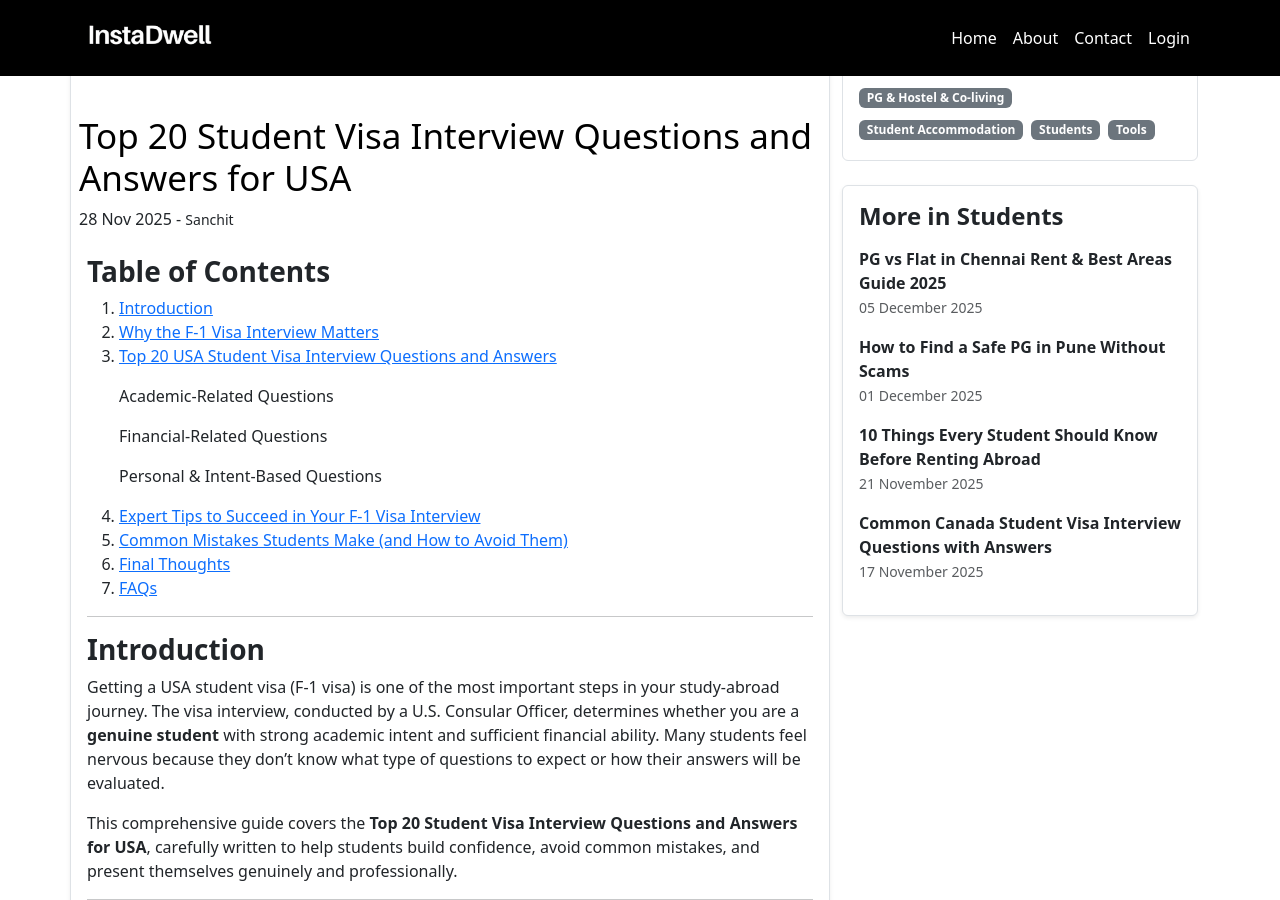
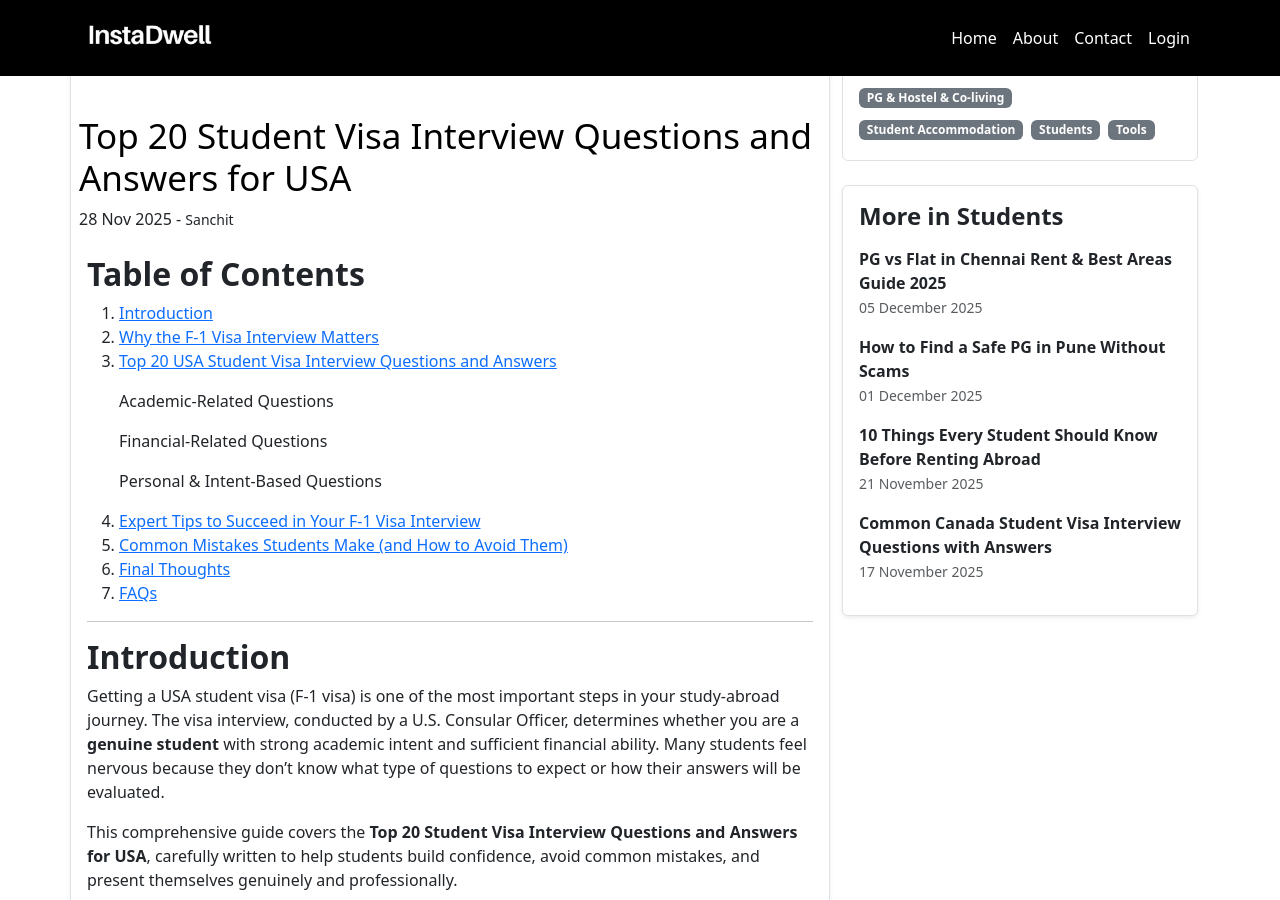
Before and after one commit to instadw/instadwell-blog, a Jekyll site: the page built from _posts/2025-11-28-top-20-student-visa-interview-questions-and-answers-for-usa.md, in a window 1280 px wide and 900 px high, scrolled down 402 px. Built offline with Jekyll 4.4.1, drawn with Linux system fonts in a browser that asks for light colours.

```diff
--- a/_posts/2025-11-28-top-20-student-visa-interview-questions-and-answers-for-usa.md
+++ b/_posts/2025-11-28-top-20-student-visa-interview-questions-and-answers-for-usa.md
@@ -9,7 +9,7 @@ category: Students
 date: 2025-11-28T09:14:00.000+05:30
 ---
 
-### **Table of Contents**
+## **Table of Contents**
 
 1. [Introduction](introduction)
 2. [Why the F-1 Visa Interview Matters](why-the-f-1-visa-interview-matters)
@@ -28,7 +28,7 @@ date: 2025-11-28T09:14:00.000+05:30
 
 ---
 
-### **Introduction**
+## **Introduction**
 
 Getting a USA student visa (F-1 visa) is one of the most important steps in your study-abroad journey. The visa interview, conducted by a U.S. Consular Officer, determines whether you are a **genuine student** with strong academic intent and sufficient financial ability. Many students feel nervous because they don’t know what type of questions to expect or how their answers will be evaluated.
 
@@ -36,7 +36,7 @@ This comprehensive guide covers the **Top 20 Student Visa Interview Questions an
 
 ---
 
-##### **Why the F-1 Visa Interview Matters**
+## **Why the F-1 Visa Interview Matters**
 
 Your interview is not just about giving correct answers. It is about convincing the officer that:
 
@@ -50,83 +50,83 @@ By understanding what officers expect, you can prepare better and increase your
 
 ---
 
-##### **Top 20 USA Student Visa Interview Questions and Answers**
+## **Top 20 USA Student Visa Interview Questions and Answers**
 
 Below are the most commonly asked questions along with strong, clear sample answers.
 
 ---
 
-##### **1. Why do you want to study in the United States?**
+### **1. Why do you want to study in the United States?**
 
 **Answer:**
 The United States offers world-class education, advanced research facilities, and a flexible academic system that allows specialization in my chosen field. The curriculum emphasizes practical learning, innovation, and global exposure, which aligns with my long-term academic and career goals.
 
 ---
 
-##### **2. Why did you choose this university?**
+### **2. Why did you choose this university?**
 
 **Answer:**
 I chose this university because of its excellent reputation, strong faculty expertise, and program-specific curriculum. The coursework perfectly matches my academic interests, and the university provides hands-on learning opportunities that will prepare me for my future career. I also researched alumni outcomes, which were very impressive.
 
 ---
 
-##### **3. How did you hear about this university?**
+### **3. How did you hear about this university?**
 
 **Answer:**
 I discovered the university through a combination of online research, official university webinars, education fairs, and student reviews. After comparing multiple institutions, this university stood out for its academic strength and program relevance.
 
 ---
 
-##### **4. What is your intended major and why did you choose it?**
+### **4. What is your intended major and why did you choose it?**
 
 **Answer:**
 My intended major is **[Your Major]** because I have always been passionate about this field and want to build a career that utilizes both theoretical knowledge and practical expertise. The program offers advanced subjects and real-world applications that support my long-term goals.
 
 ---
 
-##### **5. How will this program help your career?**
+### **5. How will this program help your career?**
 
 **Answer:**
 The program provides specialized training, industry-oriented coursework, and practical experiences that are essential for building a strong career. After graduation, I plan to return to my home country and pursue roles that require these advanced skills, which are currently in high demand.
 
 ---
 
-##### **6. Who is sponsoring your education?**
+### **6. Who is sponsoring your education?**
 
 **Answer:**
 My education is sponsored by **my parents/family**, who have stable income sources and sufficient financial resources to support my tuition, living expenses, and other costs during my entire study period.
 
 ---
 
-##### **7. What does your sponsor do for a living?**
+### **7. What does your sponsor do for a living?**
 
 **Answer:**
 My sponsor works as a **[profession/occupation]** and has a consistent annual income that comfortably covers the cost of my education. We have documented financial stability through savings, income statements, and financial assets.
 
 ---
 
-##### **8. What is your sponsor’s annual income?**
+### **8. What is your sponsor’s annual income?**
 
 **Answer:**
 My sponsor’s annual income is **[income amount]**, and this is supported by bank statements, employment records, and financial documents. The amount is more than sufficient to cover my educational expenses without any financial burden.
 
 ---
 
-##### **9. How will you manage your expenses in the USA?**
+### **9. How will you manage your expenses in the USA?**
 
 **Answer:**
 My tuition and living expenses will be fully covered by my family’s financial support. We have prepared funds for my entire program duration, and I will not need external financial assistance. I also plan to manage my expenses carefully using a structured monthly budget.
 
 ---
 
-##### **10. Do you plan to work in the USA while studying?**
+### **10. Do you plan to work in the USA while studying?**
 
 **Answer:**
 My primary focus is academics. I may consider on-campus part-time work only if it does not affect my studies, as permitted under F-1 visa regulations. However, I do not depend on part-time work to finance my education.
 
 ---
 
-##### **11. Do you have any scholarships?**
+### **11. Do you have any scholarships?**
 
 **Answer:**
 If yes:
@@ -137,35 +137,35 @@ I have not received a scholarship, but my family has already arranged all requir
 
 ---
 
-##### **12. What are your plans after completing your degree?**
+### **12. What are your plans after completing your degree?**
 
 **Answer:**
 After completing my degree, I plan to return to my home country to pursue a career in **[your field]**. The advanced skills and international exposure I gain from the USA will help me secure strong professional opportunities at home.
 
 ---
 
-##### **13. Why not study in your home country?**
+### **13. Why not study in your home country?**
 
 **Answer:**
 While my home country offers good academic options, the U.S. provides more advanced infrastructure, global faculty, research-oriented learning, and specialized subjects that are not available with the same depth at home. Studying in the U.S. will help me gain exposure and skills that will elevate my career when I return.
 
 ---
 
-##### **14. How many universities did you apply to?**
+### **14. How many universities did you apply to?**
 
 **Answer:**
 I applied to a few carefully selected universities that matched my academic goals and program expectations. After receiving my admissions, I finalized this university because it is the best fit for me.
 
 ---
 
-##### **15. Where will you stay in the USA?**
+### **15. Where will you stay in the USA?**
 
 **Answer:**
 I will be staying in **on-campus housing / approved off-campus accommodation** arranged by the university. It is safe, well-managed, and located close to the campus.
 
 ---
 
-##### **16. Do you have relatives in the USA?**
+### **16. Do you have relatives in the USA?**
 
 **Answer:**
 If yes: State truthfully and clearly mention the relationship.
@@ -176,35 +176,35 @@ No, I do not have any close relatives living in the USA.
 
 ---
 
-##### **17. What will you do if your visa is rejected?**
+### **17. What will you do if your visa is rejected?**
 
 **Answer:**
 If my visa is rejected, I will carefully review the reason, correct any shortcomings, and reapply. My intention is genuine, and I strongly believe this program is important for my academic and career growth.
 
 ---
 
-#### **18. Are you planning to stay in the USA permanently?**
+### **18. Are you planning to stay in the USA permanently?**
 
 **Answer:**
 No. My intention is to study, gain knowledge, and return to my home country to build my career. I have strong family, cultural, and professional ties at home.
 
 ---
 
-##### **19. How will this degree help you in your home country?**
+### **19. How will this degree help you in your home country?**
 
 **Answer:**
 This degree will provide internationally recognized qualifications and specialized skills that are currently in high demand. It will help me secure better opportunities, contribute to my industry, and grow professionally in my home country.
 
 ---
 
-##### **20. Why should you be granted a student visa?**
+### **20. Why should you be granted a student visa?**
 
 **Answer:**
 I am a dedicated student with clear academic goals, strong financial support, and a genuine intent to pursue higher education in the USA. I fully understand and respect the visa regulations and intend to return home after completing my program. My academic record, financial readiness, and future plans support my request for an F-1 visa.
 
 ---
 
-##### **Expert Tips to Succeed in Your USA Student Visa Interview**
+### **Expert Tips to Succeed in Your USA Student Visa Interview**
 
 * Speak confidently and clearly
 * Maintain eye contact
@@ -216,7 +216,7 @@ I am a dedicated student with clear academic goals, strong financial support, an
 
 ---
 
-##### **Common Mistakes Students Make (and How to Avoid Them)**
+### **Common Mistakes Students Make (and How to Avoid Them)**
 
 ❌ Giving memorized or robotic answers
 
@@ -235,7 +235,7 @@ Avoiding these mistakes improves your chances significantly.
 
 ---
 
-##### **Frequently Asked Questions (10 FAQs)**
+## **Frequently Asked Questions (10 FAQs)**
 
 **1. How long does an F-1 visa interview last?**
 
```
